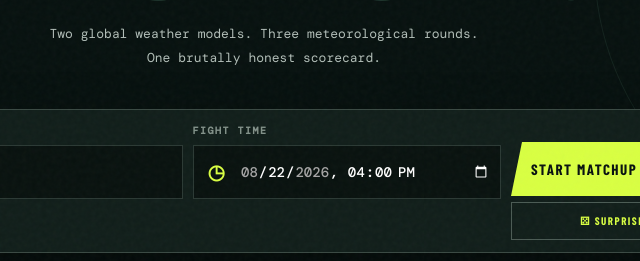
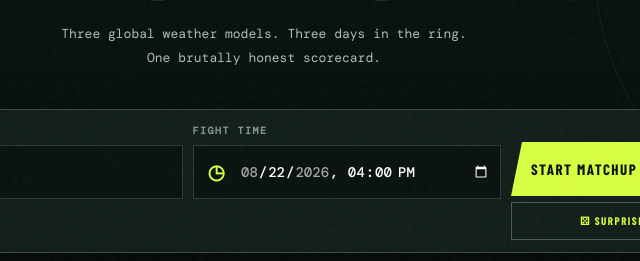
Before and after one commit to mso-docs/Kane-CLI-Hackathon-2026, a website: page public/index.html in a window 1280 px wide. Shown: the part 412-673 px from the top of the page, 376-1016 px from the left. Drawn offline with nearby package versions, Linux system fonts and the light colour scheme; a web font is replaced by a local one.

Commit message:
updated subtitle

```diff
--- a/public/index.html
+++ b/public/index.html
@@ -13,7 +13,7 @@
     <section class="hero">
       <p class="eyebrow">THE ATMOSPHERE HAS ENTERED THE RING</p>
       <h1>FORECASTS<br><em>THROW DOWN.</em></h1>
-      <p class="dek">Two global weather models. Three meteorological rounds.<br>One brutally honest scorecard.</p>
+      <p class="dek">Three global weather models. Three days in the ring.<br>One brutally honest scorecard.</p>
       <form id="fight-form">
         <label><span>FIGHT VENUE</span><div class="input-wrap"><b>⌖</b><input id="location" name="location" value="Atlanta, GA" autocomplete="off" required aria-label="Location"></div></label>
         <label><span>FIGHT TIME</span><div class="input-wrap"><b>◷</b><input id="time" name="time" type="datetime-local" required aria-label="Forecast time"></div></label>
```
